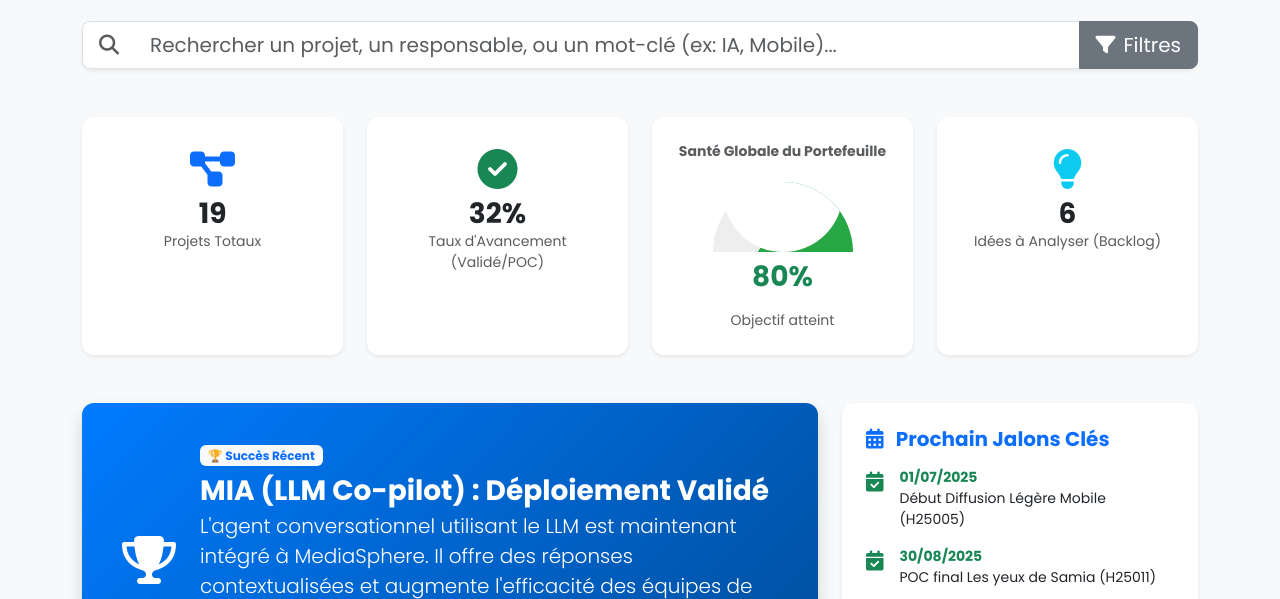
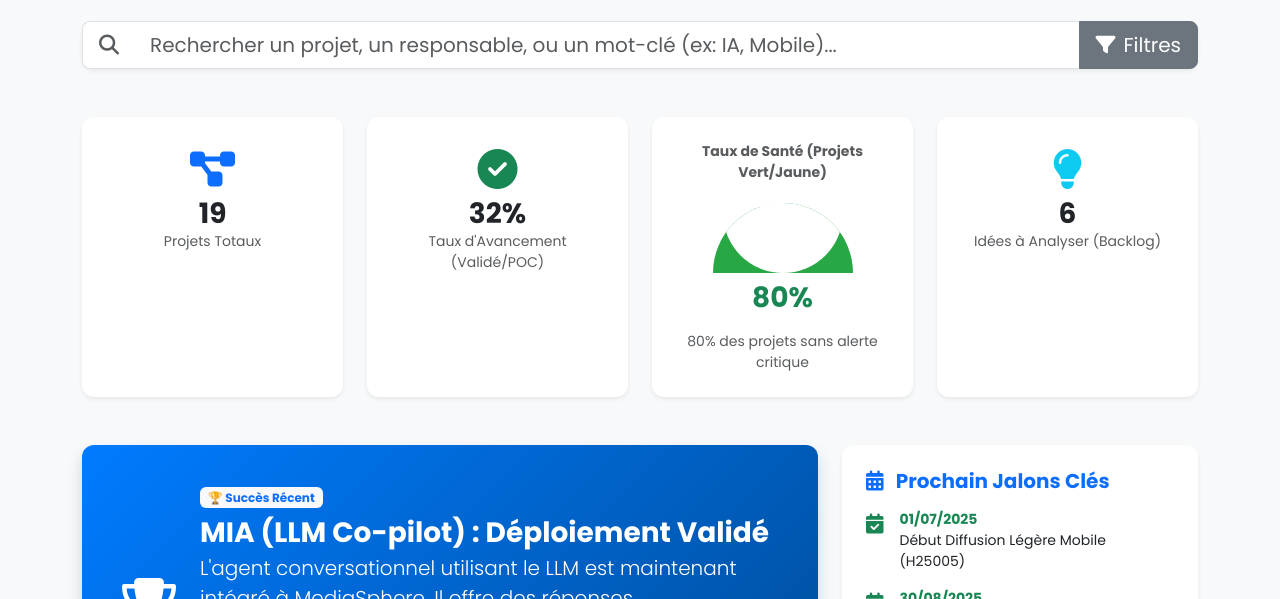
Before and after one commit to spiresm/hub_innovation, a plain HTML site: page index.html in a window 1280 px wide. Shown: the part 189-788 px from the top of the page. Drawn offline with nearby package versions, Linux system fonts and the light colour scheme.

Commit message:
Update index.html

```diff
--- a/index.html
+++ b/index.html
@@ -68,7 +68,8 @@
             width: 100%;
             max-width: 140px;
             height: 70px;
-            background: conic-gradient(var(--bs-success) 0deg 216deg, #eee 216deg 360deg);
+            /* JAUGE MISE À JOUR : 80% de 180 degrés est 144 degrés. Début à 180 (bas gauche) jusqu'à 324 (80% d'arc) */
+            background: conic-gradient(var(--bs-success) 180deg 324deg, #eee 324deg 360deg);
             border-radius: 140px 140px 0 0;
             margin: 0.5rem auto 0;
             position: relative;
@@ -239,7 +240,7 @@
 
             <div class="col-12 col-md-3">
                 <div class="card kpi-card p-4 text-center bg-white h-100 d-flex flex-column justify-content-between">
-                    <p class="text-muted small fw-bold mb-1">Santé Globale du Portefeuille</p>
+                    <p class="text-muted small fw-bold mb-1">Taux de Santé (Projets Vert/Jaune)</p>
                     <div class="flex-grow-1 d-flex flex-column justify-content-center align-items-center py-2">
                         <div class="gauge-placeholder">
                             <div class="gauge-inner-circle"></div>
@@ -248,7 +249,7 @@
                             <span id="gauge-value">80%</span>
                         </h3>
                     </div>
-                    <p class="text-muted small mb-0">Objectif atteint</p>
+                    <p class="text-muted small mb-0">80% des projets sans alerte critique</p>
                 </div>
             </div>
             <div class="col-12 col-md-3">
```
